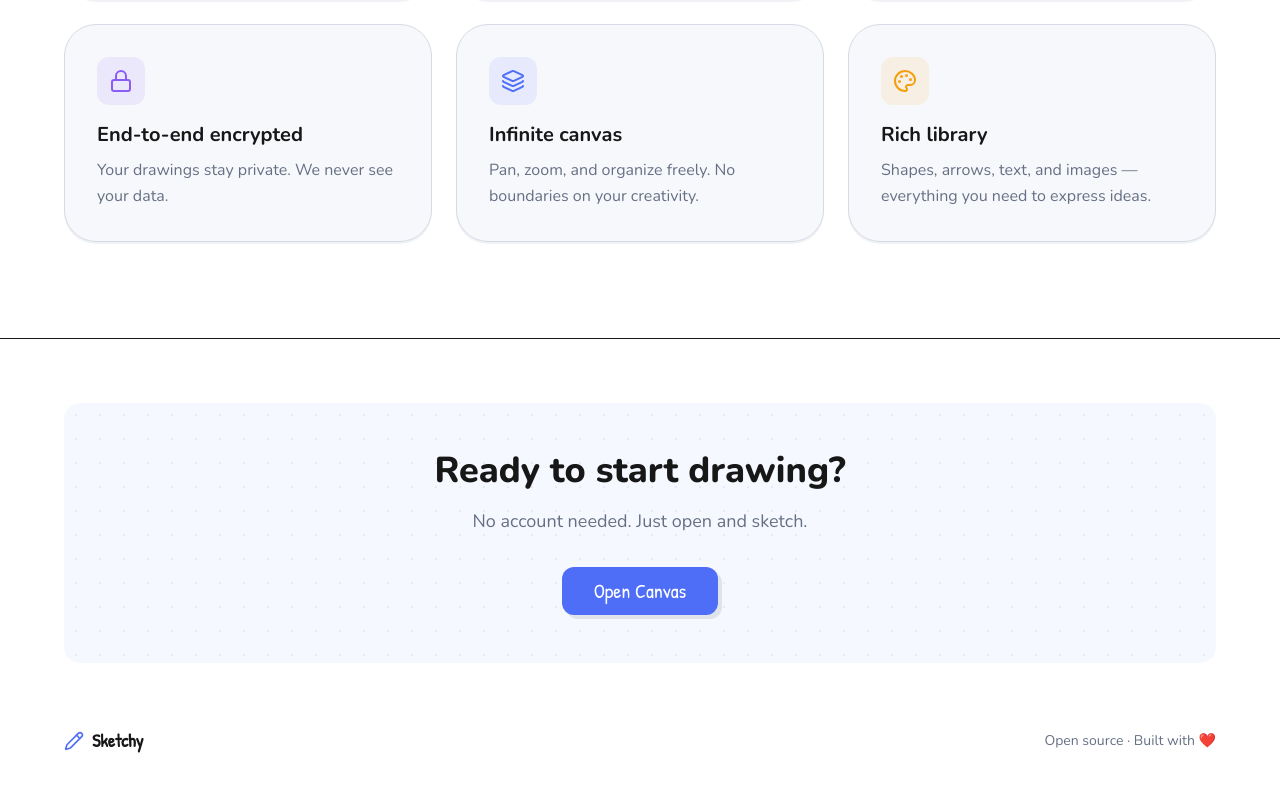
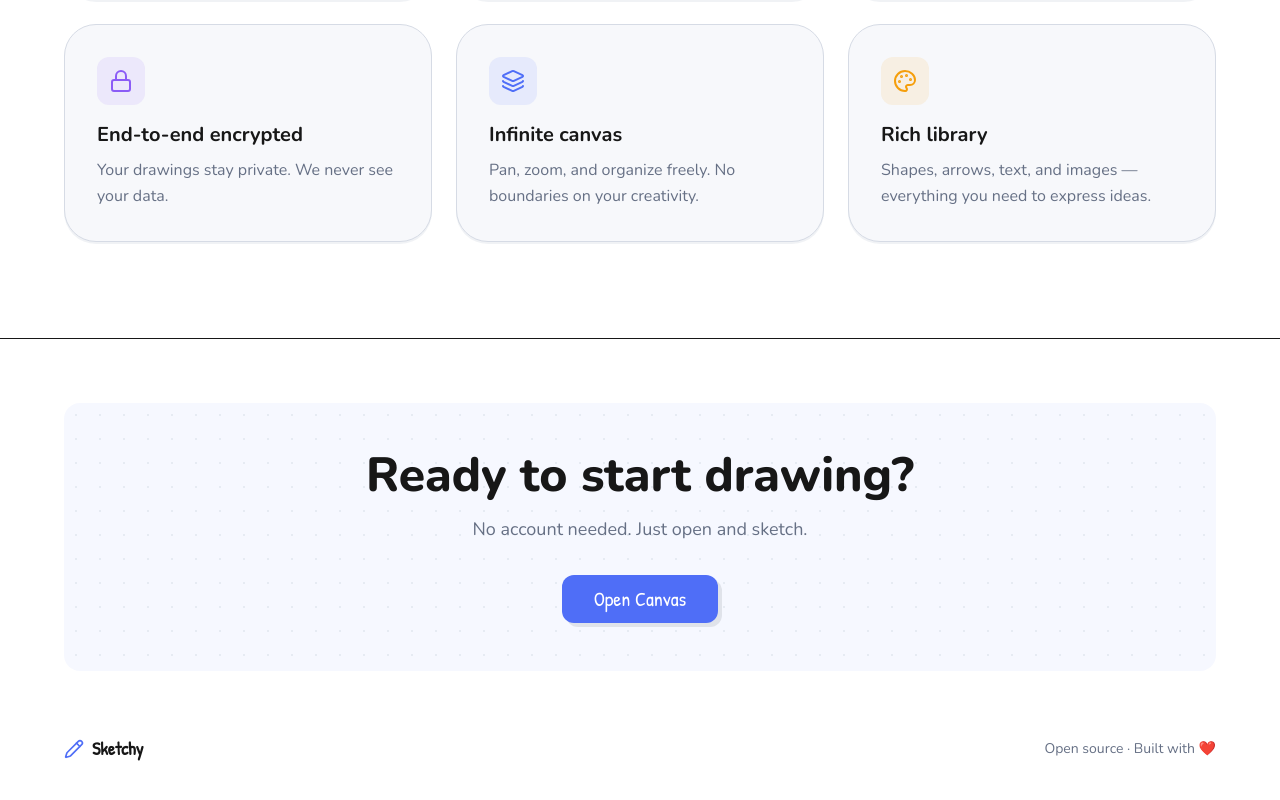
Before and after one commit to Deepthi1611/Excalidraw, a Next.js app in the folder drawapp/apps/excalidraw-fe/: page / in a window 1280 px wide. Shown: the part 1682-2482 px from the top of the page. Built offline with nearby package versions, Linux system fonts and the light colour scheme.

Commit message:
added reusable components

```diff
--- a/drawapp/apps/excalidraw-fe/components/AuthPage.tsx
+++ b/drawapp/apps/excalidraw-fe/components/AuthPage.tsx
@@ -1,9 +1,13 @@
 "use client";
+
+import { Button } from "@/components/ui/button";
+import { Container } from "@/components/ui/container";
+import { Input } from "@/components/ui/input";
 
 export function AuthPage({isSignIn}: {isSignIn: boolean}) {
   return (
     <div className="min-h-screen w-full bg-gradient-to-br from-slate-100 via-blue-50 to-orange-50 px-4 py-8">
-      <div className="mx-auto max-w-md rounded-2xl border border-slate-200/80 bg-white/90 p-6 shadow-xl backdrop-blur">
+      <Container size="sm" className="rounded-2xl border border-slate-200/80 bg-white/90 p-6 shadow-xl backdrop-blur">
         <h1 className="text-2xl font-bold tracking-tight text-slate-900">
           {isSignIn ? "Welcome back" : "Create your account"}
         </h1>
@@ -12,25 +16,23 @@ export function AuthPage({isSignIn}: {isSignIn: boolean}) {
         </p>
 
         <div className="mt-5 grid gap-3">
-          <input
+          <Input
             type="text"
             placeholder="Email"
-            className="h-11 w-full rounded-lg border border-slate-300 bg-white px-3 text-sm text-slate-900 outline-none transition focus:border-blue-500 focus:ring-4 focus:ring-blue-100"
           />
-          <input
+          <Input
             type="password"
             placeholder="Password"
-            className="h-11 w-full rounded-lg border border-slate-300 bg-white px-3 text-sm text-slate-900 outline-none transition focus:border-blue-500 focus:ring-4 focus:ring-blue-100"
           />
-          <button
+          <Button
             onClick={() => {
             }}
-            className="mt-1 h-11 w-full rounded-lg bg-blue-600 text-sm font-semibold text-white transition hover:bg-blue-700 active:scale-[0.99]"
+            className="mt-1 h-11 w-full rounded-lg text-sm font-semibold active:scale-[0.99]"
           >
             {isSignIn ? "Sign In" : "Sign Up"}
-          </button>
+          </Button>
         </div>
-      </div>
+      </Container>
     </div>
   );
 }
--- a/drawapp/apps/excalidraw-fe/components/landing/Footer.tsx
+++ b/drawapp/apps/excalidraw-fe/components/landing/Footer.tsx
@@ -1,18 +1,20 @@
 import { Pencil } from "lucide-react";
 import { Button } from "@/components/ui/button";
+import { Container } from "@/components/ui/container";
+import { SectionIntro } from "@/components/ui/section-intro";
 
 const Footer = () => {
   return (
     <footer className="border-t py-16 px-6">
-      <div className="max-w-6xl mx-auto">
+      <Container size="xl">
         {/* CTA band */}
         <div className="text-center mb-16 py-12 px-6 rounded-2xl bg-primary/5 canvas-dots">
-          <h2 className="text-3xl md:text-4xl font-extrabold mb-4">
-            Ready to start drawing?
-          </h2>
-          <p className="text-muted-foreground text-lg mb-8 max-w-md mx-auto">
-            No account needed. Just open and sketch.
-          </p>
+          <SectionIntro
+            title="Ready to start drawing?"
+            description="No account needed. Just open and sketch."
+            titleClassName="text-3xl md:text-4xl"
+            descriptionClassName="mb-8 max-w-md"
+          />
           <Button size="lg" className="text-lg px-8 py-6 rounded-xl sketch-shadow font-bold">
             <span className="font-sketch text-xl">Open Canvas</span>
           </Button>
@@ -26,7 +28,7 @@ const Footer = () => {
           </div>
           <p>Open source · Built with ❤️</p>
         </div>
-      </div>
+      </Container>
     </footer>
   );
 };
--- a/drawapp/apps/excalidraw-fe/components/landing/Hero.tsx
+++ b/drawapp/apps/excalidraw-fe/components/landing/Hero.tsx
@@ -1,5 +1,6 @@
 import { Pencil, Users, Zap } from "lucide-react";
 import { Button } from "@/components/ui/button";
+import { Container } from "@/components/ui/container";
 import Image from "next/image";
 import heroCanvas from "@/assets/hero-canvas.png";
 
@@ -17,7 +18,7 @@ const Hero = () => {
         <polygon points="20,4 36,36 4,36" strokeDasharray="4 3" />
       </svg>
 
-      <div className="max-w-5xl mx-auto text-center relative z-10">
+      <Container size="lg" className="text-center relative z-10">
         {/* Badge */}
         <div className="inline-flex items-center gap-2 px-4 py-2 rounded-full bg-sketch-orange/15 border border-sketch-orange/30 text-secondary-foreground text-sm font-semibold mb-8 sketch-shadow">
           <Pencil className="w-4 h-4 text-sketch-orange" />
@@ -72,7 +73,7 @@ const Hero = () => {
           />
           <div className="absolute inset-0 bg-gradient-to-t from-background/20 to-transparent pointer-events-none" />
         </div>
-      </div>
+      </Container>
     </section>
   );
 };
--- a/drawapp/apps/excalidraw-fe/components/ui/button.tsx
+++ b/drawapp/apps/excalidraw-fe/components/ui/button.tsx
@@ -1,4 +1,5 @@
 import * as React from "react";
+import { cn } from "@/components/ui/cn";
 
 type ButtonVariant = "default" | "outline" | "secondary" | "ghost" | "link" | "destructive";
 type ButtonSize = "default" | "sm" | "lg" | "icon";
@@ -6,10 +7,6 @@ type ButtonSize = "default" | "sm" | "lg" | "icon";
 export interface ButtonProps extends React.ButtonHTMLAttributes<HTMLButtonElement> {
   variant?: ButtonVariant;
   size?: ButtonSize;
-}
-
-function cn(...classes: Array<string | undefined | null | false>): string {
-  return classes.filter(Boolean).join(" ");
 }
 
 const baseClasses =
--- /dev/null
+++ b/drawapp/apps/excalidraw-fe/components/ui/cn.ts
@@ -0,0 +1,3 @@
+export function cn(...classes: Array<string | undefined | null | false>): string {
+  return classes.filter(Boolean).join(" ");
+}
--- /dev/null
+++ b/drawapp/apps/excalidraw-fe/components/ui/container.tsx
@@ -0,0 +1,19 @@
+import * as React from "react";
+import { cn } from "@/components/ui/cn";
+
+type ContainerSize = "sm" | "md" | "lg" | "xl";
+
+const sizeClasses: Record<ContainerSize, string> = {
+  sm: "max-w-md",
+  md: "max-w-3xl",
+  lg: "max-w-5xl",
+  xl: "max-w-6xl",
+};
+
+interface ContainerProps extends React.HTMLAttributes<HTMLDivElement> {
+  size?: ContainerSize;
+}
+
+export function Container({ size = "xl", className, ...props }: ContainerProps) {
+  return <div className={cn("mx-auto w-full", sizeClasses[size], className)} {...props} />;
+}
--- /dev/null
+++ b/drawapp/apps/excalidraw-fe/components/ui/feature-card.tsx
@@ -0,0 +1,37 @@
+import * as React from "react";
+import { cn } from "@/components/ui/cn";
+
+interface FeatureCardProps {
+  icon: React.ComponentType<{ className?: string }>;
+  title: string;
+  description: string;
+  iconColorClassName: string;
+  iconBgClassName: string;
+  className?: string;
+}
+
+export function FeatureCard({
+  icon: Icon,
+  title,
+  description,
+  iconColorClassName,
+  iconBgClassName,
+  className,
+}: FeatureCardProps) {
+  return (
+    <div
+      className={cn(
+        "group p-8 rounded-4xl border border-[#d6dbe5] bg-[#f7f8fb] shadow-[0_2px_0_rgba(148,163,184,0.14)]",
+        "hover:shadow-[8px_10px_0_rgba(148,163,184,0.22)] transition-[box-shadow,border-color,background-color,transform]",
+        "duration-500 ease-[cubic-bezier(0.25,0.1,0.25,1)] hover:border-[#c9cfdb] hover:bg-[#f9fafc]",
+        className,
+      )}
+    >
+      <div className={cn("w-12 h-12 rounded-xl flex items-center justify-center mb-4", iconBgClassName)}>
+        <Icon className={cn("w-6 h-6", iconColorClassName)} />
+      </div>
+      <h3 className="text-xl font-bold mb-2">{title}</h3>
+      <p className="text-muted-foreground leading-relaxed">{description}</p>
+    </div>
+  );
+}
--- /dev/null
+++ b/drawapp/apps/excalidraw-fe/components/ui/input.tsx
@@ -0,0 +1,21 @@
+import * as React from "react";
+import { cn } from "@/components/ui/cn";
+
+export interface InputProps extends React.InputHTMLAttributes<HTMLInputElement> {}
+
+const Input = React.forwardRef<HTMLInputElement, InputProps>(({ className, ...props }, ref) => {
+  return (
+    <input
+      ref={ref}
+      className={cn(
+        "h-11 w-full rounded-lg border border-slate-300 bg-white px-3 text-sm text-slate-900 outline-none transition focus:border-blue-500 focus:ring-4 focus:ring-blue-100",
+        className,
+      )}
+      {...props}
+    />
+  );
+});
+
+Input.displayName = "Input";
+
+export { Input };
--- /dev/null
+++ b/drawapp/apps/excalidraw-fe/components/ui/section-intro.tsx
@@ -0,0 +1,27 @@
+import * as React from "react";
+import { cn } from "@/components/ui/cn";
+
+interface SectionIntroProps {
+  title: React.ReactNode;
+  description?: React.ReactNode;
+  className?: string;
+  titleClassName?: string;
+  descriptionClassName?: string;
+}
+
+export function SectionIntro({
+  title,
+  description,
+  className,
+  titleClassName,
+  descriptionClassName,
+}: SectionIntroProps) {
+  return (
+    <div className={cn("text-center", className)}>
+      <h2 className={cn("text-3xl md:text-5xl font-extrabold mb-4", titleClassName)}>{title}</h2>
+      {description ? (
+        <p className={cn("text-muted-foreground text-lg max-w-xl mx-auto", descriptionClassName)}>{description}</p>
+      ) : null}
+    </div>
+  );
+}
```
Also changed, not shown: drawapp/apps/excalidraw-fe/components/landing/Features.tsx (+21 -19 lines).
